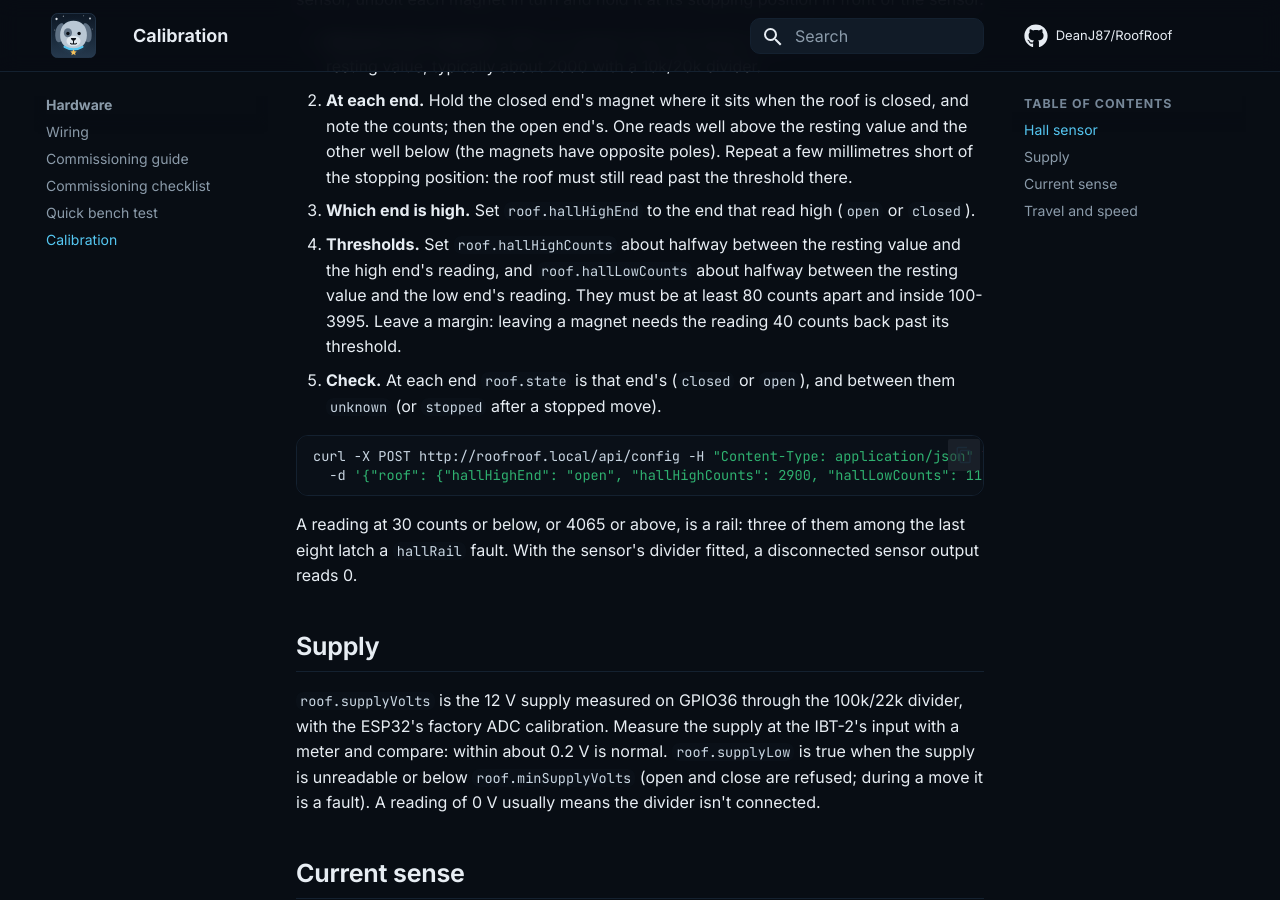
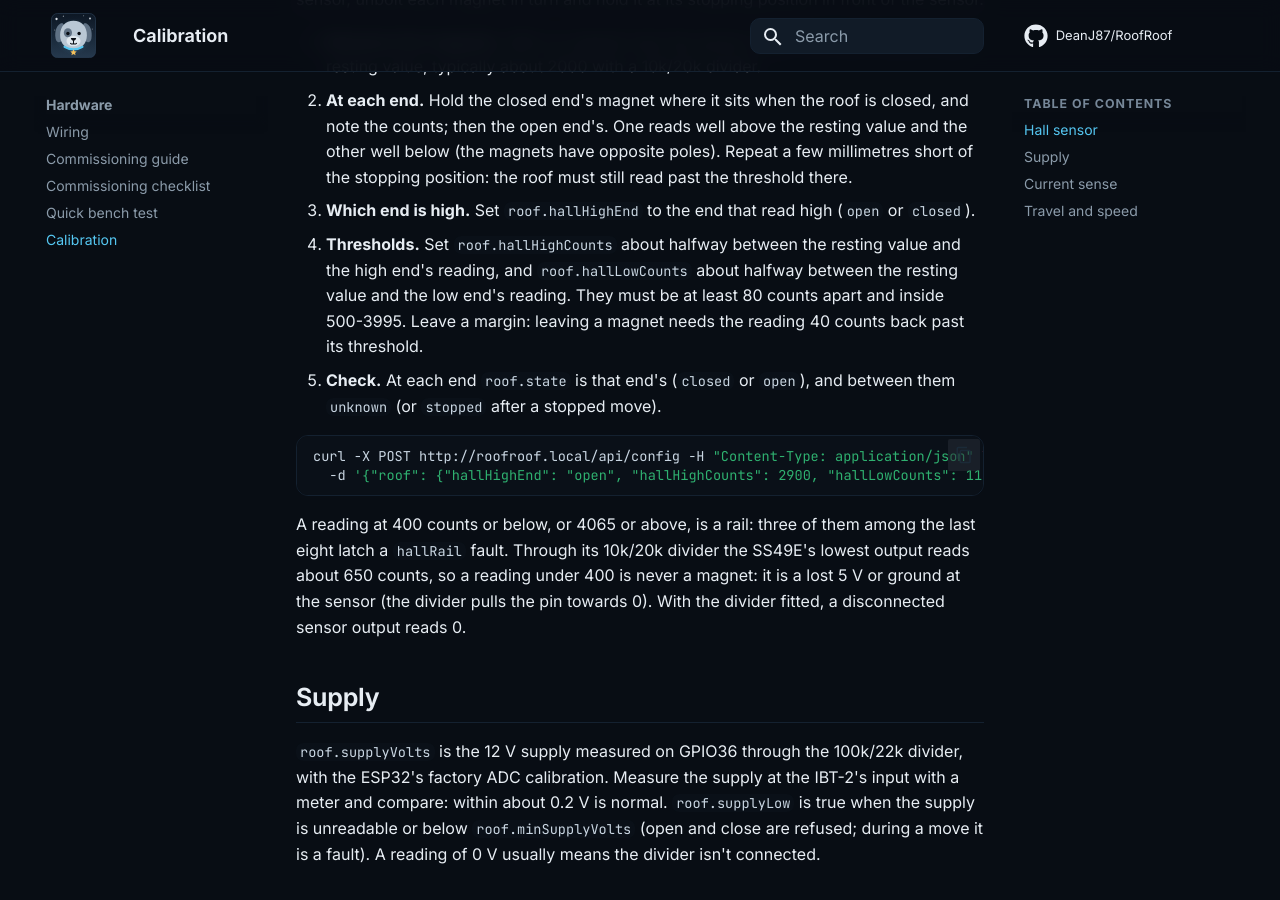
Before and after one commit to DeanJ87/RoofRoof, an MkDocs documentation site: the page built from docs/hardware/calibration.md, in a window 1280 px wide and 900 px high, scrolled down 1241 px. Built offline with MkDocs 1.6.1 and Material for MkDocs 9.7.7, drawn with Linux system fonts in a browser that asks for light colours.

Commit message:
fix: a Hall reading under any SS49E output (400 counts) is a rail, not a magnet; thresholds from 500

````diff
--- a/docs/hardware/calibration.md
+++ b/docs/hardware/calibration.md
@@ -30,7 +30,7 @@ The worm gear holds the roof wherever it stops, so with the motor disconnected t
 1. **Between the magnets.** With no magnet near the sensor, note `roof.hall.counts`: the resting value, typically about 2000 with a 10k/20k divider.
 2. **At each end.** Hold the closed end's magnet where it sits when the roof is closed, and note the counts; then the open end's. One reads well above the resting value and the other well below (the magnets have opposite poles). Repeat a few millimetres short of the stopping position: the roof must still read past the threshold there.
 3. **Which end is high.** Set `roof.hallHighEnd` to the end that read high (`open` or `closed`).
-4. **Thresholds.** Set `roof.hallHighCounts` about halfway between the resting value and the high end's reading, and `roof.hallLowCounts` about halfway between the resting value and the low end's reading. They must be at least 80 counts apart and inside 100-3995. Leave a margin: leaving a magnet needs the reading 40 counts back past its threshold.
+4. **Thresholds.** Set `roof.hallHighCounts` about halfway between the resting value and the high end's reading, and `roof.hallLowCounts` about halfway between the resting value and the low end's reading. They must be at least 80 counts apart and inside 500-3995. Leave a margin: leaving a magnet needs the reading 40 counts back past its threshold.
 5. **Check.** At each end `roof.state` is that end's (`closed` or `open`), and between them `unknown` (or `stopped` after a stopped move).
 
 ```bash
@@ -38,7 +38,7 @@ curl -X POST http://roofroof.local/api/config -H "Content-Type: application/json
   -d '{"roof": {"hallHighEnd": "open", "hallHighCounts": 2900, "hallLowCounts": 1150}}'
 ```
 
-A reading at 30 counts or below, or 4065 or above, is a rail: three of them among the last eight latch a `hallRail` fault. With the sensor's divider fitted, a disconnected sensor output reads 0.
+A reading at 400 counts or below, or 4065 or above, is a rail: three of them among the last eight latch a `hallRail` fault. Through its 10k/20k divider the SS49E's lowest output reads about 650 counts, so a reading under 400 is never a magnet: it is a lost 5 V or ground at the sensor (the divider pulls the pin towards 0). With the divider fitted, a disconnected sensor output reads 0.
 
 ## Supply
 
````
Also changed, not shown: docs/hardware/quick-bench-test.md (+1 -1 lines), docs/user-guide/configuration.md (+2 -2 lines), docs/user-guide/pins.md (+1 -1 lines), 9 other files.
